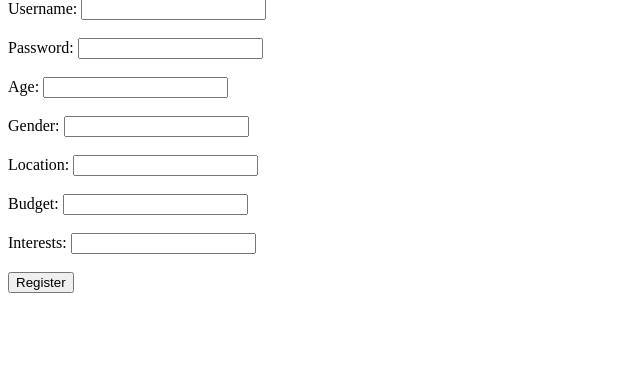
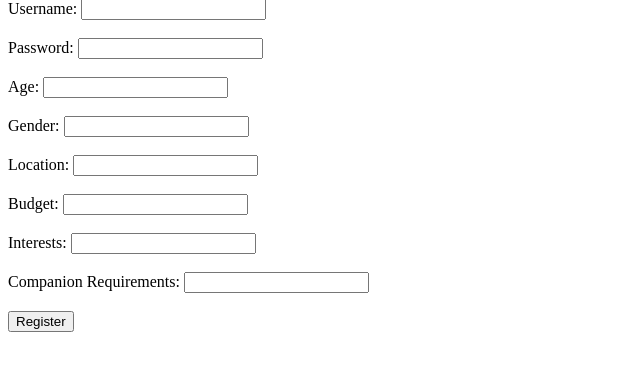
Before and after one commit to qjtingithub/wander-pals, a Flask app: page /register in a window 1280 px wide. Shown: the part 81-453 px from the top of the page, without its empty margins (0-640 px from the left). Run offline with Flask 3, Linux system fonts and the light colour scheme.

Commit message:
update recommendation

```diff
--- a/demo/app.py
+++ b/demo/app.py
@@ -22,9 +22,10 @@ def register():
         location = request.form['location']
         budget = request.form['budget']
         interests = request.form['interests']
+        companion_requirements = request.form['companion_requirements']
 
-        new_user = User(username=username, password=password, age=age, gender=gender,
-                        location=location, budget=budget, interests=interests)
+        new_user = User(username=username, password=password, age=age, gender=gender, location=location,
+                        budget=budget, interests=interests, companion_requirements=companion_requirements)
         db.session.add(new_user)
         db.session.commit()
         return redirect(url_for('login'))
--- a/demo/models.py
+++ b/demo/models.py
@@ -11,6 +11,7 @@ class User(db.Model):
     location = db.Column(db.String(120), nullable=False)
     budget = db.Column(db.String(120), nullable=False)
     interests = db.Column(db.String(500), nullable=False)
+    companion_requirements = db.Column(db.String(120))  # 新增字段
 
 class Itinerary(db.Model):
     id = db.Column(db.Integer, primary_key=True)
--- a/demo/templates/itinerary.html
+++ b/demo/templates/itinerary.html
@@ -14,7 +14,7 @@
         <input type="text" id="time" name="time"><br><br>
         <label for="price">Price:</label>
         <input type="text" id="price" name="price"><br><br>
-        <label for="companion_requirements">Companion Requirements (comma separated):</label>
+        <label for="companion_requirements">Companion Requirements:</label>
         <input type="text" id="companion_requirements" name="companion_requirements"><br><br>
         <input type="submit" value="Create">
     </form>
--- a/demo/templates/register.html
+++ b/demo/templates/register.html
@@ -22,6 +22,8 @@
         <input type="text" id="budget" name="budget"><br><br>
         <label for="interests">Interests:</label>
         <input type="text" id="interests" name="interests"><br><br>
+        <label for="companion_requirements">Companion Requirements:</label>
+        <input type="text" id="companion_requirements" name="companion_requirements"><br><br>
         <input type="submit" value="Register">
     </form>
 </body>
--- a/demo/utils.py
+++ b/demo/utils.py
@@ -13,7 +13,7 @@ def find_team(user):
 
     recommendations = []
     for companion in potential_companions:
-        if all(req in companion.interests for req in requirements):
+        if all(req.strip().lower() in companion.interests.lower() for req in requirements):
             recommendations.append(companion)
 
     return recommendations
```
